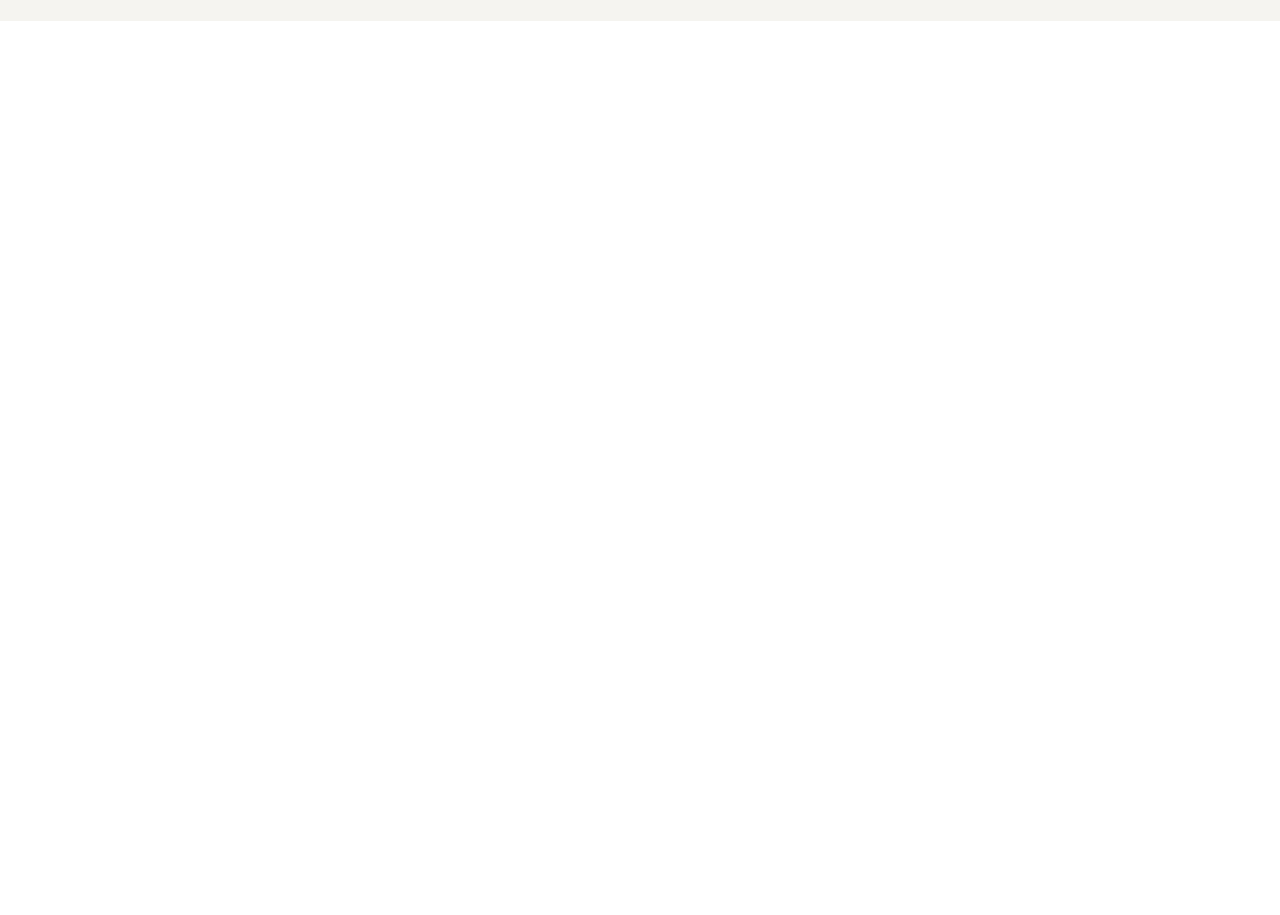
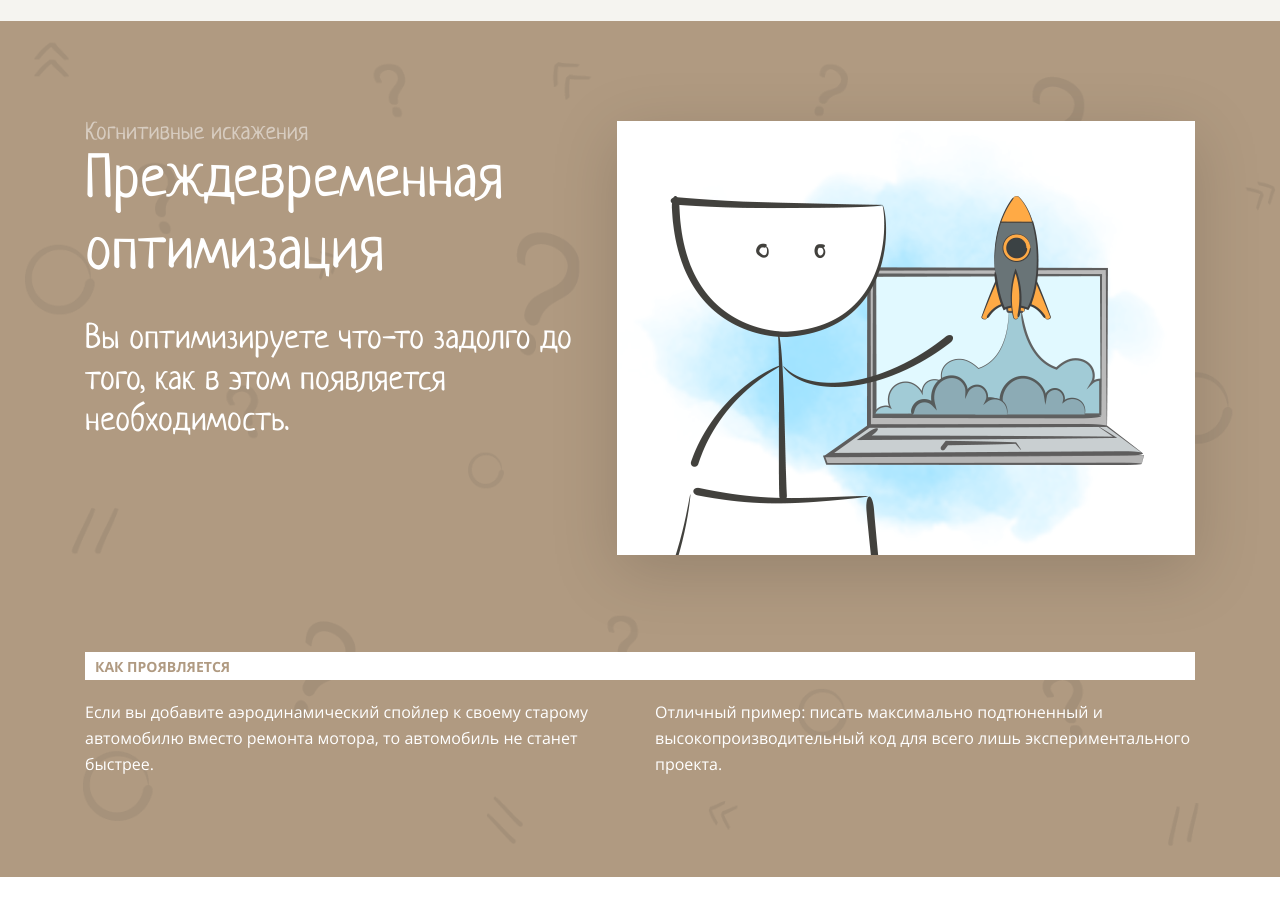
Before and after one commit to shakshin-01/layout-designer-project-lvl1, a website: page src/index.html in a window 1280 px wide. Shown: the part 3600-4515 px from the top of the page. Before the commit the page ends 4421 px from the top, so only its background shows below. Drawn offline with Linux system fonts and the light colour scheme.

Commit message:
added premature-optimization section

```diff
--- a/src/index.html
+++ b/src/index.html
@@ -181,8 +181,48 @@
         </div>
       </section>
 
-      <section class="premature-optimization">
-        <div class="container"></div>
+      <section
+        class="premature-optimization background-basic white-text card card-dark"
+        id="premature-optimization"
+      >
+        <div class="container">
+          <div class="card-header">
+            <div class="card-title-block">
+              <p class="card-pre-title premature-optimization-pre-title">
+                Когнитивные искажения
+              </p>
+              <h2 class="card-title white-text">Преждевременная оптимизация</h2>
+              <p class="card-title-description">
+                Вы оптимизируете что-то задолго до того, как в этом появляется
+                необходимость.
+              </p>
+            </div>
+            <div class="card-image">
+              <img
+                src="./images/2.png"
+                width="578"
+                height="434"
+                alt="premature-optimization-logo"
+              />
+            </div>
+          </div>
+          <h4 class="card-how-does-bias card-how-does-bias-white">
+            Как проявляется
+          </h4>
+          <div class="card-description-container">
+            <p class="card-description card-description-left">
+              Если вы добавите аэродинамический спойлер к своему старому
+              автомобилю вместо ремонта мотора, то автомобиль не станет быстрее.
+            </p>
+            <p
+              class="card-description card-description-right card-description-right-premature-optimization"
+            >
+              Отличный пример: писать максимально подтюненный и
+              высокопроизводительный код для всего лишь экспериментального
+              проекта.
+            </p>
+          </div>
+        </div>
       </section>
 
       <section class="distortion-novelty">
--- a/src/styles/style.css
+++ b/src/styles/style.css
@@ -372,3 +372,7 @@ p {
 .card-description-right {
   margin-left: 15px;
 }
+
+.premature-optimization-pre-title {
+  color: var(--translucentWhite);
+}
```
